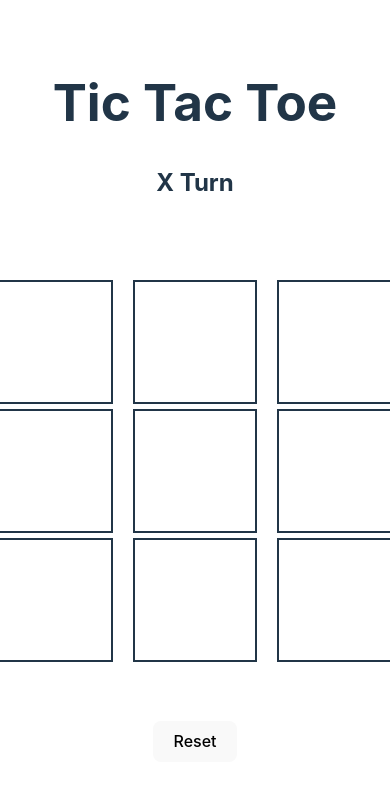
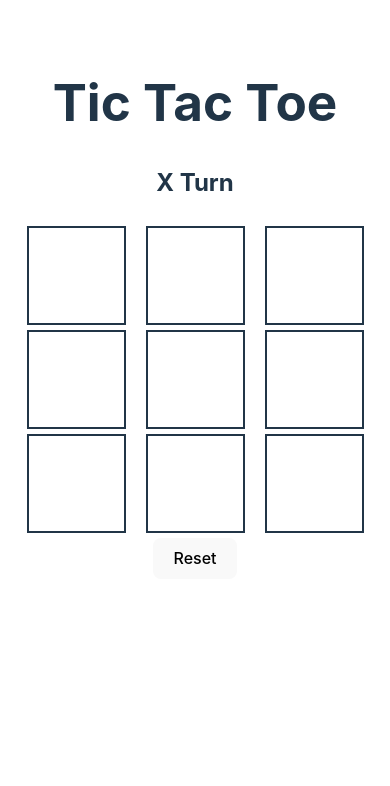
Before and after one commit to MahmoudAlZayed/TicTacToe, a React (Vite) app: page / in a window 390 px wide. Shown: the top 786 px of the page. Built offline with nearby package versions, Linux system fonts and the light colour scheme.

Commit message:
initial commit

```diff
--- a/src/components/TicTacToe.jsx
+++ b/src/components/TicTacToe.jsx
@@ -115,8 +115,10 @@ export default function TicTacToe() {
   };
   return (
     <>
-      <h1 ref={myRef}>Tic Tac Toe</h1>
-      <h2>{turn}</h2>
+      <h1 className="title" ref={myRef}>
+        Tic Tac Toe
+      </h1>
+      <h2 className="turnTitle">{turn}</h2>
       <div className="gameContainer">
         <div className="row1">
           <div
@@ -197,7 +199,11 @@ export default function TicTacToe() {
           ></div>
         </div>
       </div>
-      <button onClick={reset}>Reset</button>
+      <div className="btnContainer">
+      <button className="resetButton" onClick={reset}>
+        Reset
+      </button>
+      </div>
     </>
   );
 }
--- a/src/index.css
+++ b/src/index.css
@@ -1,3 +1,7 @@
+.body{
+  width: 100%;
+  margin: auto;
+}
 :root {
   font-family: Inter, system-ui, Avenir, Helvetica, Arial, sans-serif;
   line-height: 1.5;
--- a/src/ticTacToe.css
+++ b/src/ticTacToe.css
@@ -1,15 +1,15 @@
-.gameContainer{
+.gameContainer {
   /* border: 2px solid; */
-    max-width: 500px;
+  max-width: 300px;
   width: 100%;
-    min-height: 500px;
+  min-height: 300px;
   margin: auto;
   display: flex;
   gap: 10px;
   align-items: center;
   justify-content: center;
 }
-.boxes{
+.boxes {
   border: 2px solid;
   width: 100px;
   min-height: 100px;
@@ -17,3 +17,15 @@
   margin: 5px;
   cursor: pointer;
 }
+@media only screen and (max-width: 600px) {
+    .gameContainer{
+        align-items:flex-start;
+    }
+
+  .boxes {
+    width: 75px;
+    min-height: 75px;
+
+  }
+
+}
```
Lines whose indentation alone changed are shown as unchanged.
